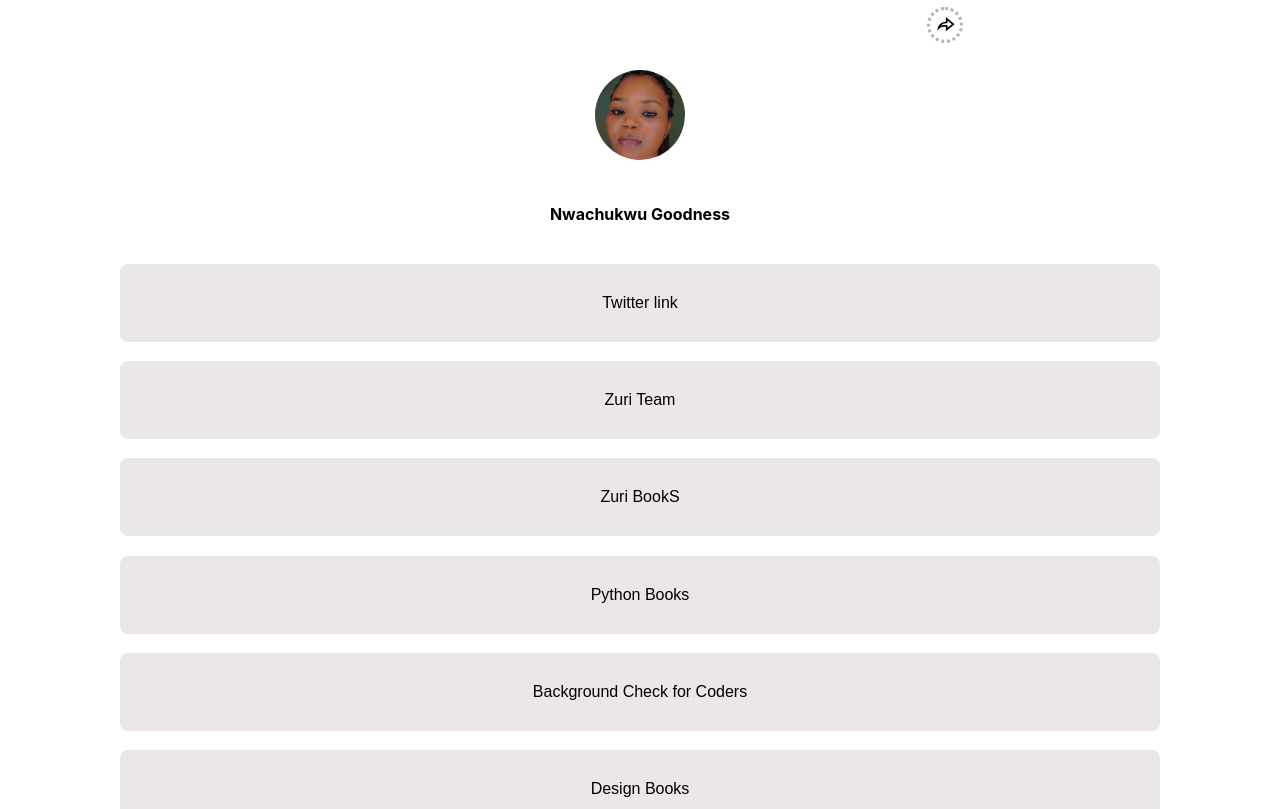
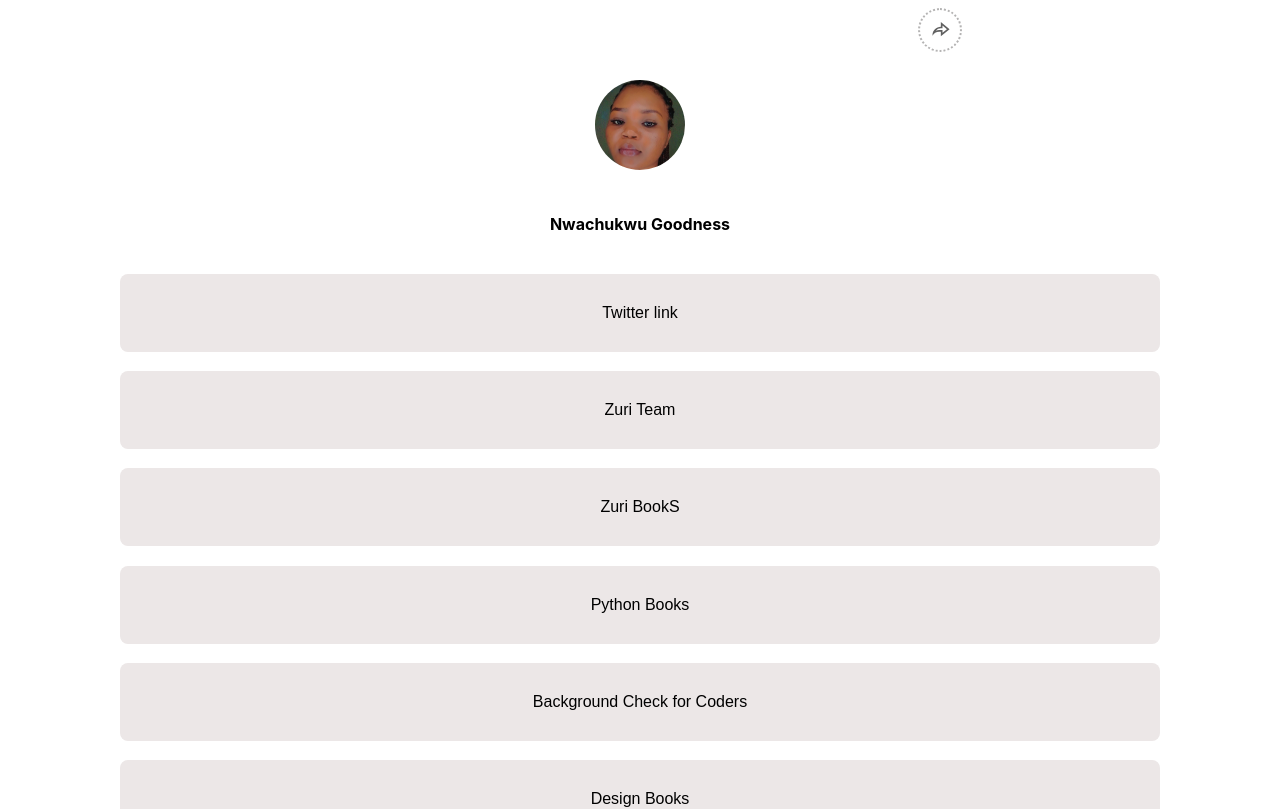
Before and after one commit to goodylove/linktree, a React (Create React App) app: page / in a window 1280 px wide. Shown: the top 809 px of the page. Built offline with nearby package versions, Linux system fonts and the light colour scheme.

Commit message:
- Add shadow to tooltip
- Removed universal pointer

```diff
--- a/src/App.css
+++ b/src/App.css
@@ -4,13 +4,14 @@
   box-sizing: border-box;
   text-decoration: none;
   list-style-type: none;
-  cursor: pointer;
 }
 :root {
   ---textColor: #000;
   ---mainColor: white;
   ---lightColor: #ece7e7;
   ---textColor2: rgb(180, 179, 179);
+  ---textColor3: rgb(97, 97, 97);
+  ---shadow: rgba(0, 0, 0, 0.1);
   ---dotColor: red;
 }
 body {
@@ -23,17 +24,18 @@ body {
 }
 .sharelink-con {
   background-color: var(---textColor);
-  border-radius: 4px;
+  border-radius: 10px;
   color: var(---lightColor);
-  padding: 6px;
+  padding: 10px;
   margin: 0 10px;
   position: absolute;
   left: 0;
   top: 0;
   opacity: 0;
   font-size: 13px;
-  width: 67px;
+  width: 78px;
   transform: translate(calc(-100% - 20px));
+  box-shadow: 2px 10px 15px var(---shadow);
 }
 .sharelink-con::after {
   content: "";
@@ -50,14 +52,20 @@ body {
 .three-dot-icon-wrapper {
   position: relative;
 }
+.three-con:hover {
+  background: var(---lightColor);
+}
 .three-con {
-  width: 30px;
-  height: 30px;
+  width: 40px;
+  height: 40px;
   font-size: smaller;
   border-radius: 50%;
+  outline-width: 2px;
   outline-style: dotted;
   outline-color: var(---textColor2);
+  color: var(---textColor3);
 
+  cursor: pointer;
   display: flex;
   justify-content: center;
   align-items: center;
@@ -83,6 +91,7 @@ body {
   flex-direction: column;
   padding: 20px;
   gap: 1.5rem;
+  cursor: pointer;
 }
 .camera-co {
   position: absolute;
@@ -111,6 +120,8 @@ button {
   border: none;
   border-radius: 8px;
   background-color: var(---lightColor);
+
+  cursor: pointer;
 }
 
 .links-container li a {
```
